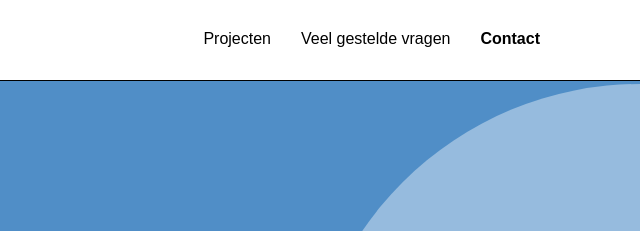
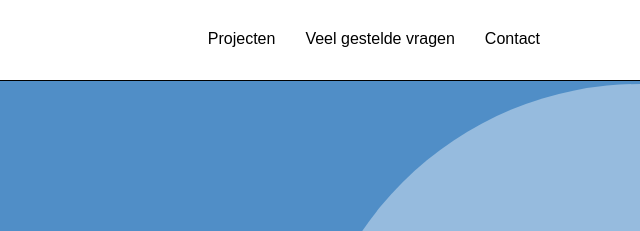
Before and after one commit to timmit147/Multii, a plain HTML site: page index.html in a window 1280 px wide. Shown: the top 231 px of the page, 640-1280 px from the left. Drawn offline with Linux system fonts and the light colour scheme.

Commit message:
remove current

```diff
--- a/index.html
+++ b/index.html
@@ -36,7 +36,7 @@
             <nav>
                 <a href="#projecten">Projecten</a>
                 <a href="#faq">Veel gestelde vragen</a>
-                <a class="current" href="#contact">Contact</a>
+                <a href="#contact">Contact</a>
             </nav>
         </div>
     </section>
```
